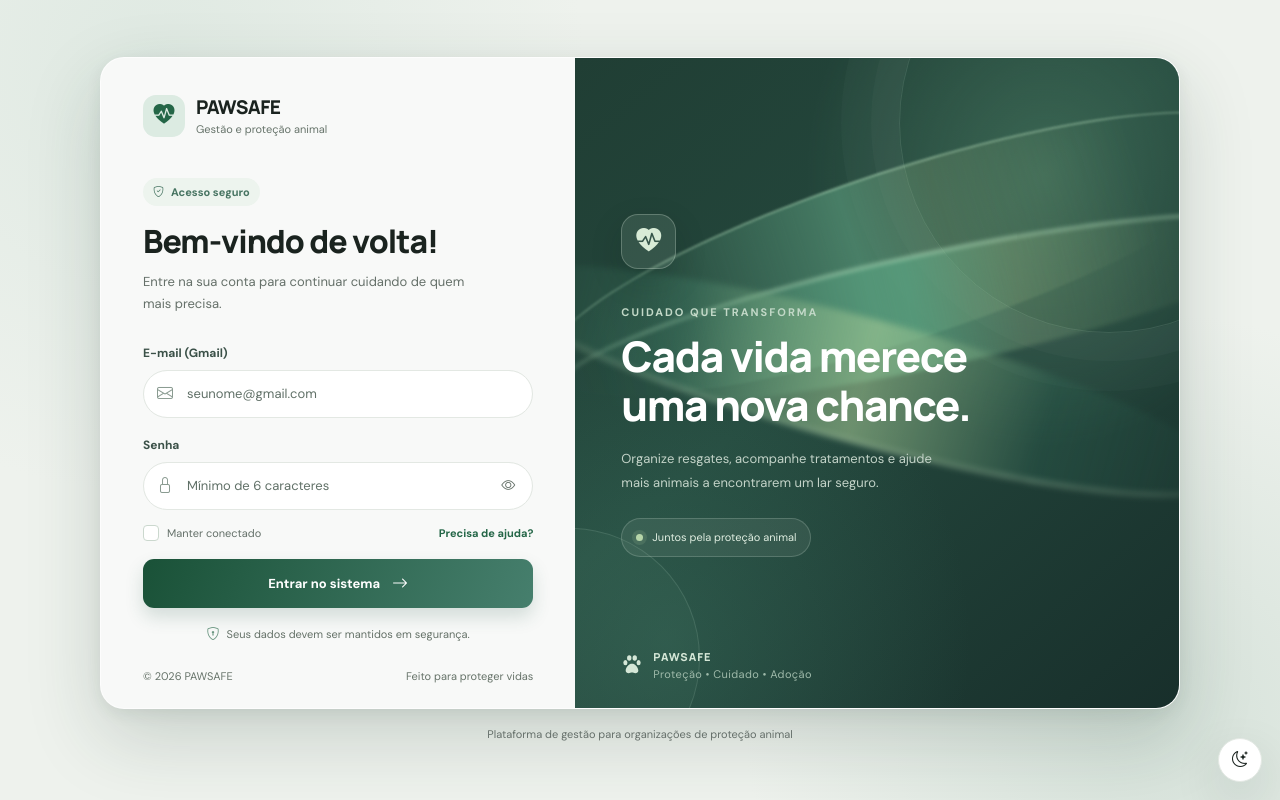
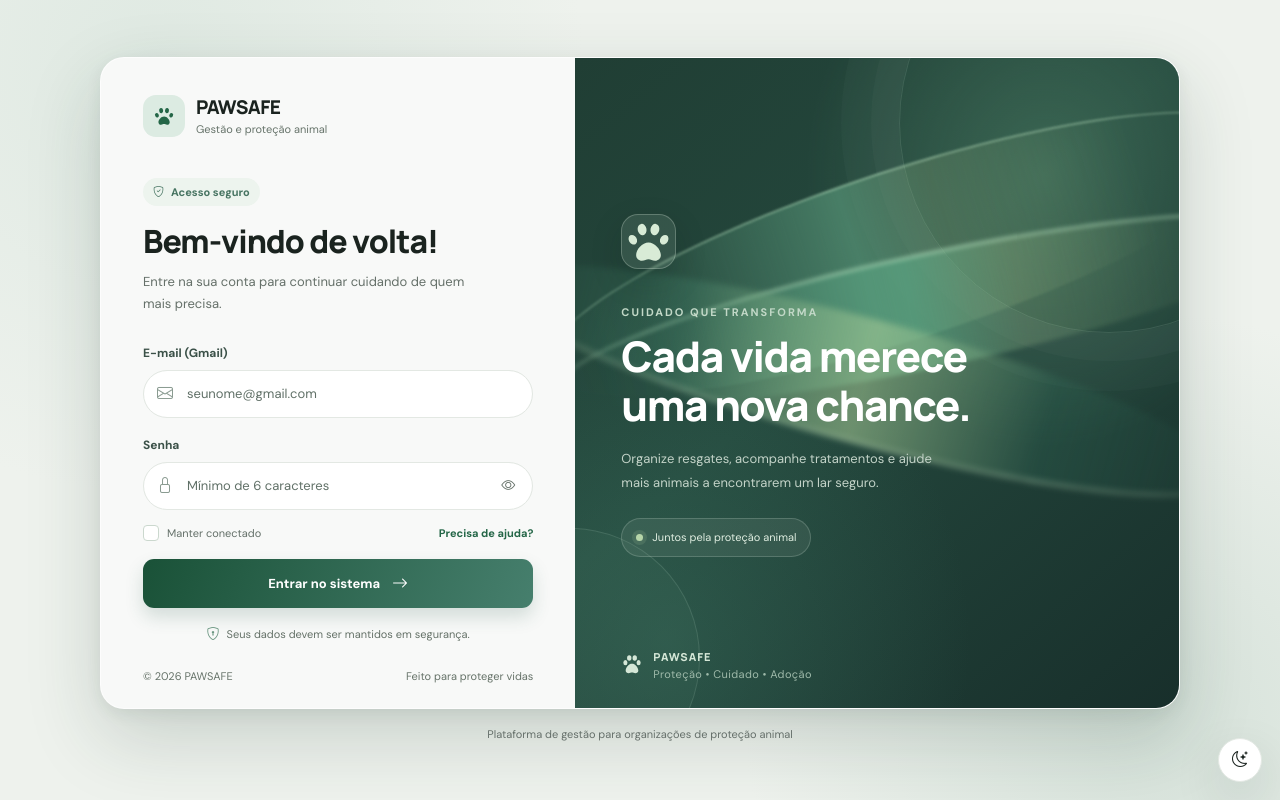
Before and after one commit to lucasstack90/TCC-Projeto-Sistema-Web, a PHP site: page /Pages/Pg_Login.html in a window 1280 px wide. Run offline with PHP 8.4, Linux system fonts and the light colour scheme.

Commit message:
Logo: troca o ícone por uma pata em SVG e adiciona favicon
Co-Authored-By: Claude Opus 5.5 <noreply@anthropic.com>
Claude-Session: https://claude.ai/code/session_01QkAcxojmEQFM5SfiZn3yCy

```diff
--- a/public/CSS/base.css
+++ b/public/CSS/base.css
@@ -630,3 +630,6 @@ html.perfil-voluntario .so-perfil-voluntario { display: inline; }
 /* Texto secundário do Bootstrap (.text-secondary) segue a cor de texto secundário do sistema,
    que tem contraste suficiente nos temas claro e escuro. */
 .text-secondary { color: var(--muted-foreground) !important; }
+
+/* Logo: pata desenhada em SVG, herda a cor do .brand-mark */
+.brand-mark .paw-icon { display: block; width: 1.15em; height: 1.15em; }
--- a/public/Pages/Pg_Login.html
+++ b/public/Pages/Pg_Login.html
@@ -14,6 +14,7 @@
     } catch (e) {}
   </script>
   <meta name="description" content="Acesse o PAWSAFE, sistema de gestão e proteção animal.">
+  <link rel="icon" type="image/svg+xml" href="../img/pata.svg">
   <title>Entrar | PAWSAFE</title>
   <link href="https://cdn.jsdelivr.net/npm/bootstrap@5.3.3/dist/css/bootstrap.min.css" rel="stylesheet">
   <link href="https://cdn.jsdelivr.net/npm/bootstrap-icons@1.11.3/font/bootstrap-icons.min.css" rel="stylesheet">
@@ -27,7 +28,7 @@
     <section class="login-card" aria-labelledby="loginTitle">
       <div class="login-panel">
         <a class="login-brand" href="../index.html" aria-label="PAWSAFE - página inicial">
-          <span class="brand-mark"><i class="bi bi-heart-pulse-fill"></i></span>
+          <span class="brand-mark"><svg class="paw-icon" viewBox="0 0 24 24" aria-hidden="true" focusable="false"><g fill="currentColor"><ellipse cx="9.1" cy="6.6" rx="2" ry="2.6" transform="rotate(-10 9.1 6.6)"/><ellipse cx="14.9" cy="6.6" rx="2" ry="2.6" transform="rotate(10 14.9 6.6)"/><ellipse cx="4.9" cy="11.2" rx="1.8" ry="2.3" transform="rotate(-30 4.9 11.2)"/><ellipse cx="19.1" cy="11.2" rx="1.8" ry="2.3" transform="rotate(30 19.1 11.2)"/><path d="M12 12.4c-2.8 0-5.6 3.1-5.6 5.7 0 1.6 1.2 2.6 2.6 2.6 1.3 0 2-.7 3-.7s1.7.7 3 .7c1.4 0 2.6-1 2.6-2.6 0-2.6-2.8-5.7-5.6-5.7z"/></g></svg></span>
           <span><strong>PAWSAFE</strong><small>Gestão e proteção animal</small></span>
         </a>
 
@@ -74,7 +75,7 @@
         <div class="visual-orb orb-one"></div><div class="visual-orb orb-two"></div>
         <div class="wave wave-back"></div><div class="wave wave-middle"></div><div class="wave wave-front"></div>
         <div class="visual-content">
-          <span class="visual-icon"><i class="bi bi-heart-pulse-fill"></i></span>
+          <span class="visual-icon"><svg class="paw-icon" viewBox="0 0 24 24" aria-hidden="true" focusable="false"><g fill="currentColor"><ellipse cx="9.1" cy="6.6" rx="2" ry="2.6" transform="rotate(-10 9.1 6.6)"/><ellipse cx="14.9" cy="6.6" rx="2" ry="2.6" transform="rotate(10 14.9 6.6)"/><ellipse cx="4.9" cy="11.2" rx="1.8" ry="2.3" transform="rotate(-30 4.9 11.2)"/><ellipse cx="19.1" cy="11.2" rx="1.8" ry="2.3" transform="rotate(30 19.1 11.2)"/><path d="M12 12.4c-2.8 0-5.6 3.1-5.6 5.7 0 1.6 1.2 2.6 2.6 2.6 1.3 0 2-.7 3-.7s1.7.7 3 .7c1.4 0 2.6-1 2.6-2.6 0-2.6-2.8-5.7-5.6-5.7z"/></g></svg></span>
           <p class="visual-kicker">Cuidado que transforma</p>
           <h2>Cada vida merece<br>uma nova chance.</h2>
           <p class="visual-description">Organize resgates, acompanhe tratamentos e ajude mais animais a encontrarem um lar seguro.</p>
--- a/public/Pages/adocoes.html
+++ b/public/Pages/adocoes.html
@@ -13,6 +13,7 @@
       document.documentElement.setAttribute('data-bs-theme', escuro ? 'dark' : 'light');
     } catch (e) {}
   </script>
+  <link rel="icon" type="image/svg+xml" href="../img/pata.svg">
   <title>PAWSAFE | Adoções</title>
   <link href="https://cdn.jsdelivr.net/npm/bootstrap@5.3.3/dist/css/bootstrap.min.css" rel="stylesheet">
   <link href="https://cdn.jsdelivr.net/npm/bootstrap-icons@1.11.3/font/bootstrap-icons.min.css" rel="stylesheet">
--- a/public/Pages/animais.html
+++ b/public/Pages/animais.html
@@ -13,6 +13,7 @@
       document.documentElement.setAttribute('data-bs-theme', escuro ? 'dark' : 'light');
     } catch (e) {}
   </script>
+  <link rel="icon" type="image/svg+xml" href="../img/pata.svg">
   <title>PAWSAFE | Animais</title>
   <link href="https://cdn.jsdelivr.net/npm/bootstrap@5.3.3/dist/css/bootstrap.min.css" rel="stylesheet">
   <link href="https://cdn.jsdelivr.net/npm/bootstrap-icons@1.11.3/font/bootstrap-icons.min.css" rel="stylesheet">
--- a/public/Pages/doacoes.html
+++ b/public/Pages/doacoes.html
@@ -13,6 +13,7 @@
       document.documentElement.setAttribute('data-bs-theme', escuro ? 'dark' : 'light');
     } catch (e) {}
   </script>
+  <link rel="icon" type="image/svg+xml" href="../img/pata.svg">
   <title>PAWSAFE | Doações / Financeiro</title>
   <link href="https://cdn.jsdelivr.net/npm/bootstrap@5.3.3/dist/css/bootstrap.min.css" rel="stylesheet">
   <link href="https://cdn.jsdelivr.net/npm/bootstrap-icons@1.11.3/font/bootstrap-icons.min.css" rel="stylesheet">
--- a/public/Pages/estoque.html
+++ b/public/Pages/estoque.html
@@ -13,6 +13,7 @@
       document.documentElement.setAttribute('data-bs-theme', escuro ? 'dark' : 'light');
     } catch (e) {}
   </script>
+  <link rel="icon" type="image/svg+xml" href="../img/pata.svg">
   <title>PAWSAFE | Estoque</title>
   <link href="https://cdn.jsdelivr.net/npm/bootstrap@5.3.3/dist/css/bootstrap.min.css" rel="stylesheet">
   <link href="https://cdn.jsdelivr.net/npm/bootstrap-icons@1.11.3/font/bootstrap-icons.min.css" rel="stylesheet">
--- a/public/Pages/relatorios.html
+++ b/public/Pages/relatorios.html
@@ -13,6 +13,7 @@
       document.documentElement.setAttribute('data-bs-theme', escuro ? 'dark' : 'light');
     } catch (e) {}
   </script>
+  <link rel="icon" type="image/svg+xml" href="../img/pata.svg">
   <title>PAWSAFE | Relatório técnico</title>
   <link href="https://cdn.jsdelivr.net/npm/bootstrap@5.3.3/dist/css/bootstrap.min.css" rel="stylesheet">
   <link href="https://cdn.jsdelivr.net/npm/bootstrap-icons@1.11.3/font/bootstrap-icons.min.css" rel="stylesheet">
--- a/public/Pages/resgates.html
+++ b/public/Pages/resgates.html
@@ -13,6 +13,7 @@
       document.documentElement.setAttribute('data-bs-theme', escuro ? 'dark' : 'light');
     } catch (e) {}
   </script>
+  <link rel="icon" type="image/svg+xml" href="../img/pata.svg">
   <title>PAWSAFE | Resgates</title>
   <link href="https://cdn.jsdelivr.net/npm/bootstrap@5.3.3/dist/css/bootstrap.min.css" rel="stylesheet">
   <link href="https://cdn.jsdelivr.net/npm/bootstrap-icons@1.11.3/font/bootstrap-icons.min.css" rel="stylesheet">
--- a/public/Pages/voluntario-cadastro.html
+++ b/public/Pages/voluntario-cadastro.html
@@ -14,6 +14,7 @@
     } catch (e) {}
   </script>
   <meta name="description" content="Inscreva-se como voluntário de uma organização de proteção animal.">
+  <link rel="icon" type="image/svg+xml" href="../img/pata.svg">
   <title>Seja voluntário | PAWSAFE</title>
   <link href="https://cdn.jsdelivr.net/npm/bootstrap@5.3.3/dist/css/bootstrap.min.css" rel="stylesheet">
   <link href="https://cdn.jsdelivr.net/npm/bootstrap-icons@1.11.3/font/bootstrap-icons.min.css" rel="stylesheet">
--- a/public/Pages/voluntarios.html
+++ b/public/Pages/voluntarios.html
@@ -13,6 +13,7 @@
       document.documentElement.setAttribute('data-bs-theme', escuro ? 'dark' : 'light');
     } catch (e) {}
   </script>
+  <link rel="icon" type="image/svg+xml" href="../img/pata.svg">
   <title>PAWSAFE | Voluntários & Equipe</title>
   <link href="https://cdn.jsdelivr.net/npm/bootstrap@5.3.3/dist/css/bootstrap.min.css" rel="stylesheet">
   <link href="https://cdn.jsdelivr.net/npm/bootstrap-icons@1.11.3/font/bootstrap-icons.min.css" rel="stylesheet">
--- a/public/index.html
+++ b/public/index.html
@@ -14,6 +14,7 @@
     } catch (e) {}
   </script>
   <meta name="description" content="PAWSAFE — painel de gestão e proteção animal.">
+  <link rel="icon" type="image/svg+xml" href="img/pata.svg">
   <title>PAWSAFE | Dashboard</title>
 
   <link href="https://cdn.jsdelivr.net/npm/bootstrap@5.3.3/dist/css/bootstrap.min.css" rel="stylesheet">
--- a/public/js/relatorios.js
+++ b/public/js/relatorios.js
@@ -668,7 +668,7 @@ function render() {
 
   $('report').innerHTML = `
     <header class="report-head">
-      <div class="report-brand"><span class="brand-mark"><i class="bi bi-heart-pulse-fill"></i></span>
+      <div class="report-brand"><span class="brand-mark"><svg class="paw-icon" viewBox="0 0 24 24" aria-hidden="true" focusable="false"><g fill="currentColor"><ellipse cx="9.1" cy="6.6" rx="2" ry="2.6" transform="rotate(-10 9.1 6.6)"/><ellipse cx="14.9" cy="6.6" rx="2" ry="2.6" transform="rotate(10 14.9 6.6)"/><ellipse cx="4.9" cy="11.2" rx="1.8" ry="2.3" transform="rotate(-30 4.9 11.2)"/><ellipse cx="19.1" cy="11.2" rx="1.8" ry="2.3" transform="rotate(30 19.1 11.2)"/><path d="M12 12.4c-2.8 0-5.6 3.1-5.6 5.7 0 1.6 1.2 2.6 2.6 2.6 1.3 0 2-.7 3-.7s1.7.7 3 .7c1.4 0 2.6-1 2.6-2.6 0-2.6-2.8-5.7-5.6-5.7z"/></g></svg></span>
         <div><strong>${escapeHtml(config.org.name)}</strong><small>${config.partnership.publicFunding ? escapeHtml(config.partnership.instrument) : 'Relatório de atividades'}</small></div></div>
       <div class="report-title">
         <div class="eyebrow">${escapeHtml(model)}</div>
--- a/public/js/sidebar.js
+++ b/public/js/sidebar.js
@@ -52,7 +52,7 @@
   mount.innerHTML = `
     <aside class="sidebar" id="sidebar" aria-label="Menu principal">
       <a class="brand" href="${home}" aria-label="PAWSAFE página inicial">
-        <span class="brand-mark"><i class="bi bi-heart-pulse-fill"></i></span>
+        <span class="brand-mark"><svg class="paw-icon" viewBox="0 0 24 24" aria-hidden="true" focusable="false"><g fill="currentColor"><ellipse cx="9.1" cy="6.6" rx="2" ry="2.6" transform="rotate(-10 9.1 6.6)"/><ellipse cx="14.9" cy="6.6" rx="2" ry="2.6" transform="rotate(10 14.9 6.6)"/><ellipse cx="4.9" cy="11.2" rx="1.8" ry="2.3" transform="rotate(-30 4.9 11.2)"/><ellipse cx="19.1" cy="11.2" rx="1.8" ry="2.3" transform="rotate(30 19.1 11.2)"/><path d="M12 12.4c-2.8 0-5.6 3.1-5.6 5.7 0 1.6 1.2 2.6 2.6 2.6 1.3 0 2-.7 3-.7s1.7.7 3 .7c1.4 0 2.6-1 2.6-2.6 0-2.6-2.8-5.7-5.6-5.7z"/></g></svg></span>
         <span class="brand-copy"><strong>PAWSAFE</strong><small>Gestão e proteção animal</small></span>
       </a>
       <div class="sidebar-label">Menu</div>
```
Also changed, not shown: public/Img/pata.svg (added).
